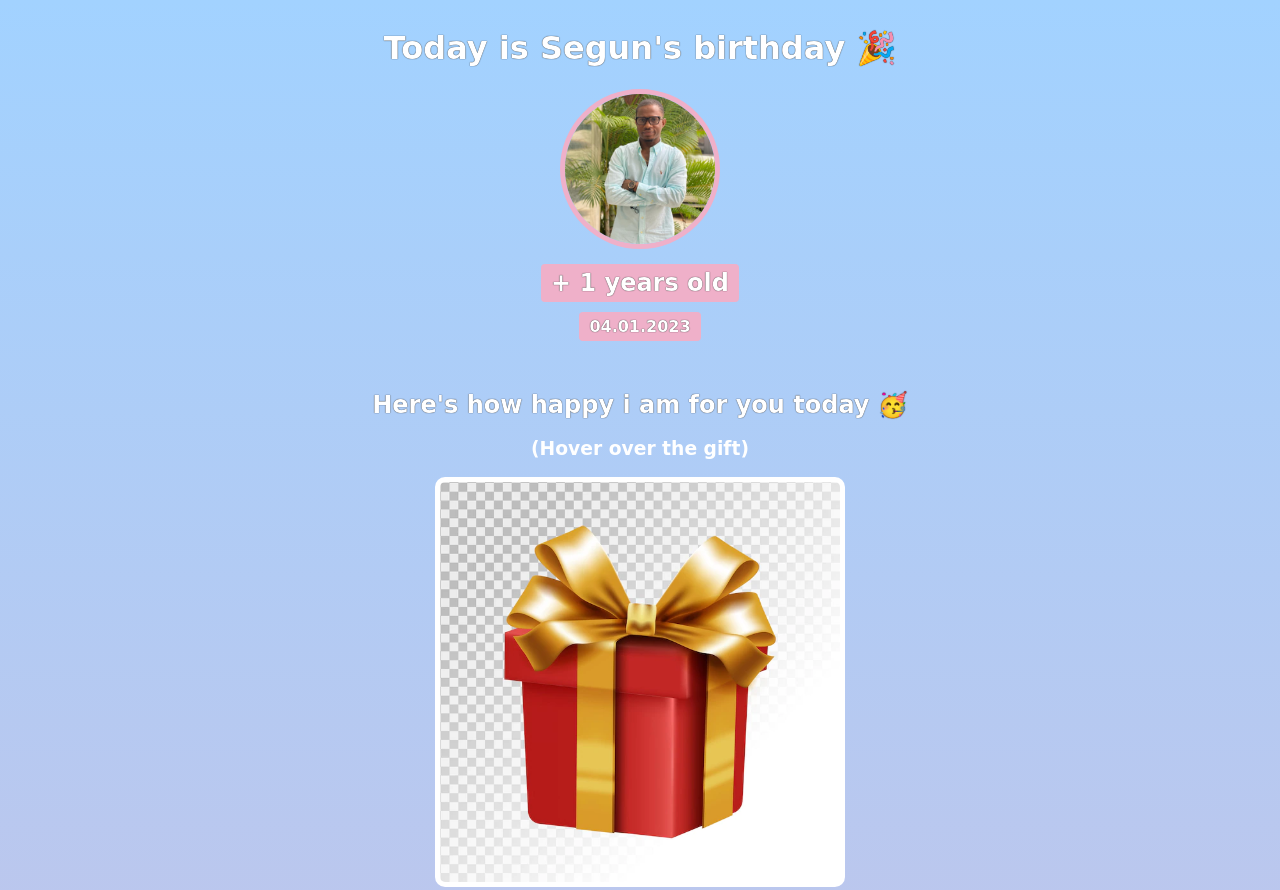
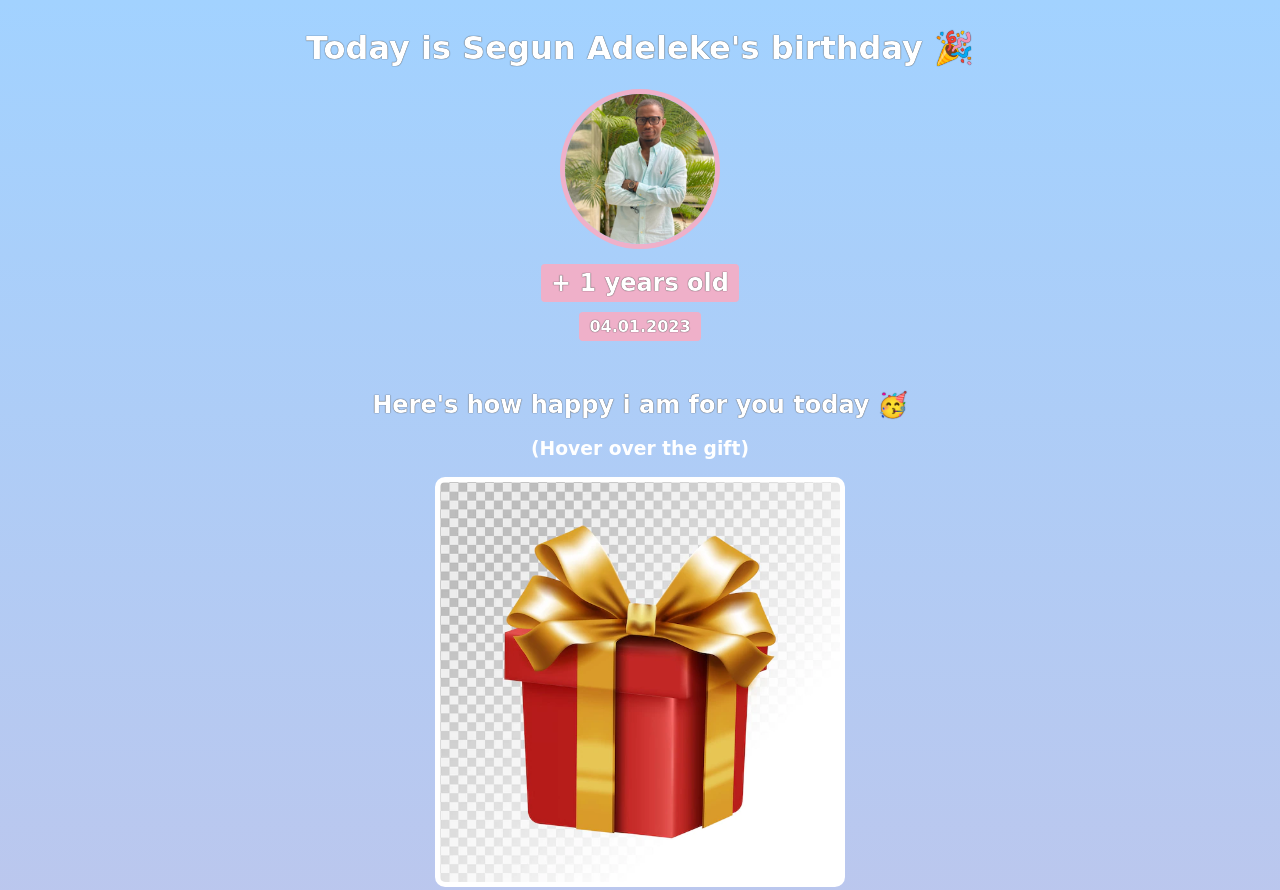
Before and after one commit to iamdamified/birthday-gift-site, a plain HTML site: page index.html in a window 1280 px wide. Shown: the top 890 px of the page. Drawn offline with Linux system fonts and the light colour scheme; a web font is replaced by a local one.

Commit message:
change Adeleke

```diff
--- a/index.html
+++ b/index.html
@@ -6,7 +6,7 @@
     <body>
         <Div>
             <div  id="header">
-                <h1>Today is Segun's birthday 🎉</h1>
+                <h1>Today is Segun Adeleke's birthday 🎉</h1>
                 <img id="avatar" src="images/myprofilepic.jpg" alt="Nick's headshot with a smiling face">
                 <h2 id="bday-age">+ 1 years old</h2>
                 <h4 id="bday-date">04.01.2023</h4>
```
